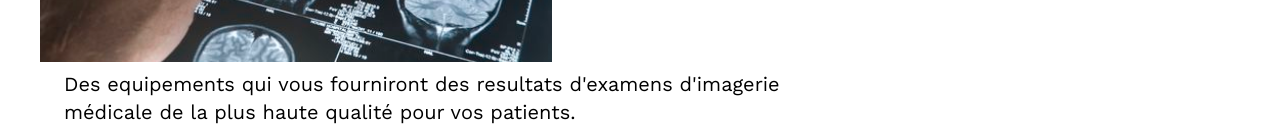
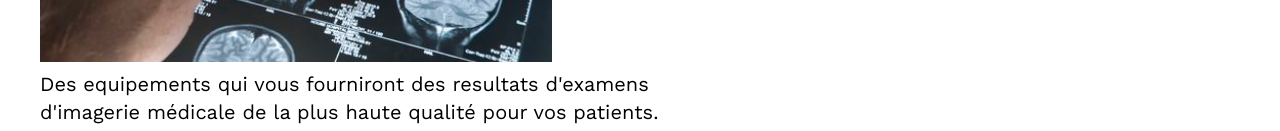
Before and after one commit to HonoTSHIBANGU/appClinic, a React (Vite) app: page /apropos in a window 1280 px wide. Shown: the part 695-826 px from the top of the page. Built offline with nearby package versions, Linux system fonts and the light colour scheme.

Commit message:
contenu page about6

```diff
--- a/src/menuDeNavigation/Accueil/About.jsx
+++ b/src/menuDeNavigation/Accueil/About.jsx
@@ -18,10 +18,9 @@ function About() {
         une expérience d'achat unique et des produits de qualité.
       </p>
       <img className="h-80 w-[40%]  mx-10  object-cover" src={examen} alt="" />
-      <p className="my-2 mx-16 text-xl">
-        Des equipements qui vous fourniront des resultats d'examens d'imagerie
-        <br />
-        médicale de la plus haute qualité pour vos patients.
+      <p className="my-2 mx-10 text-xl">
+        Des equipements qui vous fourniront des resultats d'examens <br />
+        d'imagerie médicale de la plus haute qualité pour vos patients.
       </p>
     </div>
   );
```
